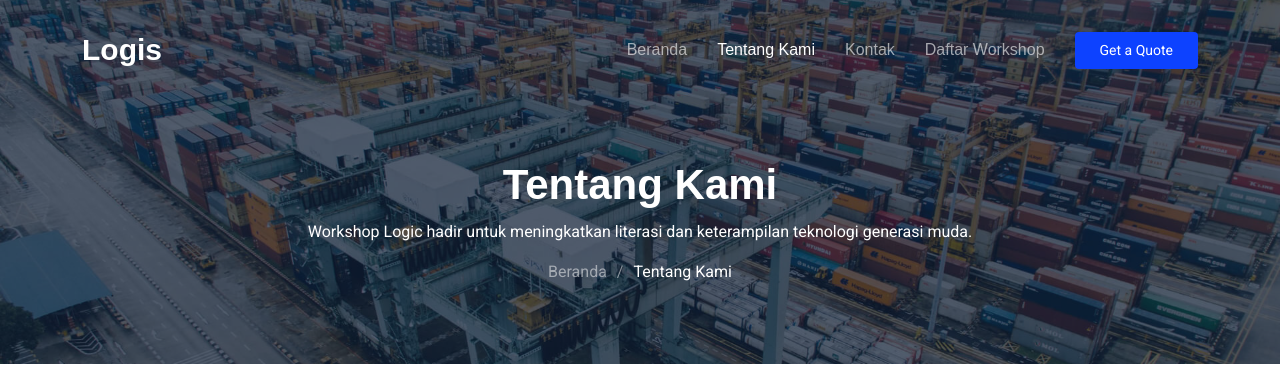
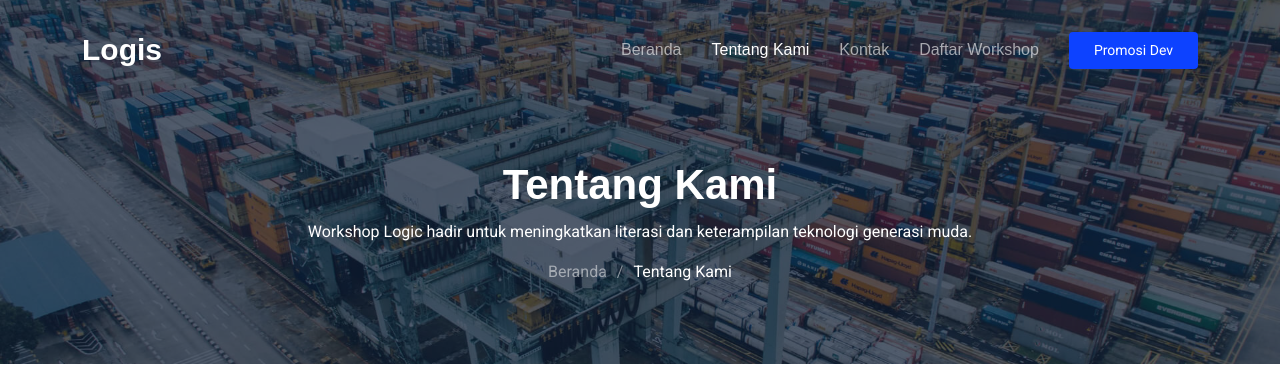
Before and after one commit to ekomh170/Project-PKWU_WorkshopLogic-TA, a Laravel app: page /about in a window 1280 px wide. Shown: the top 368 px of the page. Run offline with Laravel 12, Linux system fonts and the light colour scheme.

Commit message:
Promosi Developer

```diff
--- a/resources/views/includes/header.blade.php
+++ b/resources/views/includes/header.blade.php
@@ -6,6 +6,6 @@
 
         @include('includes.navbar')
 
-        <a class="btn-getstarted" href="{{ url('/get-a-quote') }}">Get a Quote</a>
+        <a class="btn-getstarted" href="{{ url('https://www.linkedin.com/in/eko-haryono-290/') }}">Promosi Dev</a>
     </div>
 </header>
```
